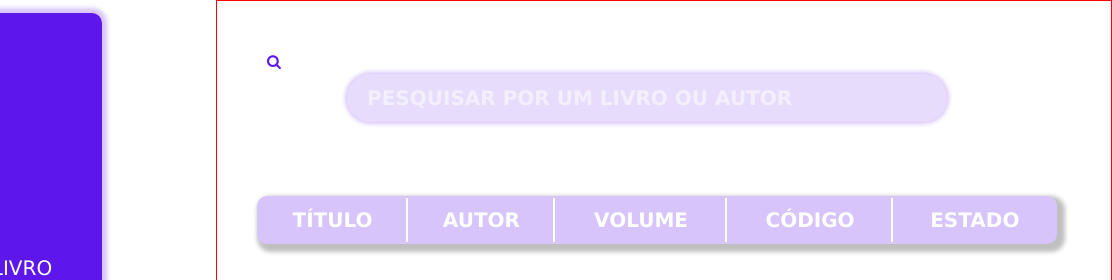
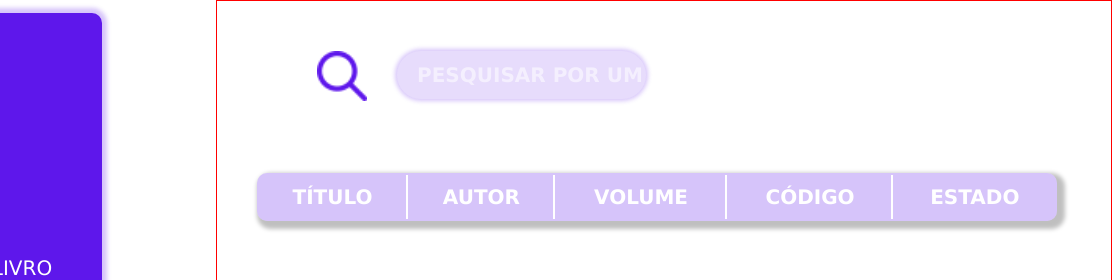
Before and after one commit to GeEuzebio/library-system, a plain HTML site: page inicio.html in a window 1280 px wide. Shown: the top 280 px of the page, 168-1280 px from the left. Drawn offline with nearby package versions, Linux system fonts and the light colour scheme.

Commit message:
Atualizacao do conteudo principal

```diff
--- a/assets/style.css
+++ b/assets/style.css
@@ -107,6 +107,10 @@ header{
     border: 1px solid red;
 }
 
+form{
+    display: flex;
+}
+
 .pesquisa input{
     width: 600px;
     height: 48px;
@@ -123,6 +127,11 @@ input::placeholder {
     color: #FFF;
     padding-left: 20px;
     font-weight: bold;
+}
+
+.pesquisa img{
+    width: 50px;
+    height: 50px;
 }
 
 /*Estilizando a tabela*/
@@ -147,12 +156,6 @@ input::placeholder {
 
 
 /*Formatando Icones*/
-#principal i{
-    color: #5E17EB;
-    cursor: pointer;
-    margin-left: -50px;
-}
-
 .icones{
     width: 40px;
     margin-left: 20px;
--- a/inicio.html
+++ b/inicio.html
@@ -48,11 +48,9 @@
             </header>
             <main>
                 <div id="principal">
-                    <form>
-                        <div class="pesquisa">
-                            <i class="fa fa-search"></i>
-                            <input type="text" placeholder="PESQUISAR POR UM LIVRO OU AUTOR">
-                        </div>
+                    <form class="pesquisa">
+                        <img src="assets/imagens-icons/pesquisa.png">
+                        <input type="text" placeholder="PESQUISAR POR UM LIVRO OU AUTOR">
                     </form>
 
                     <table class="table">
```
Also changed, not shown: assets/imagens-icons/pesquisa.png (added).
